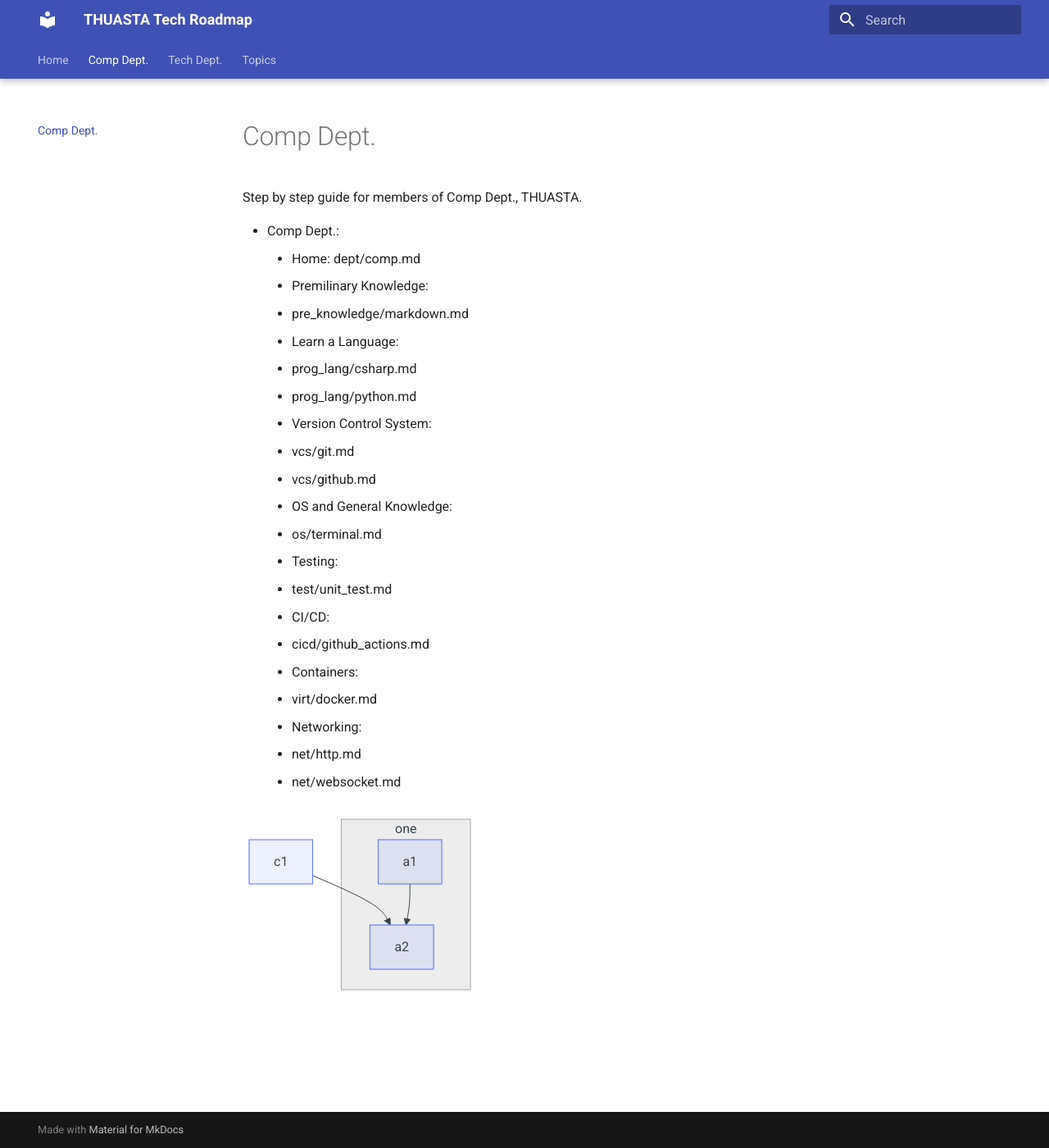
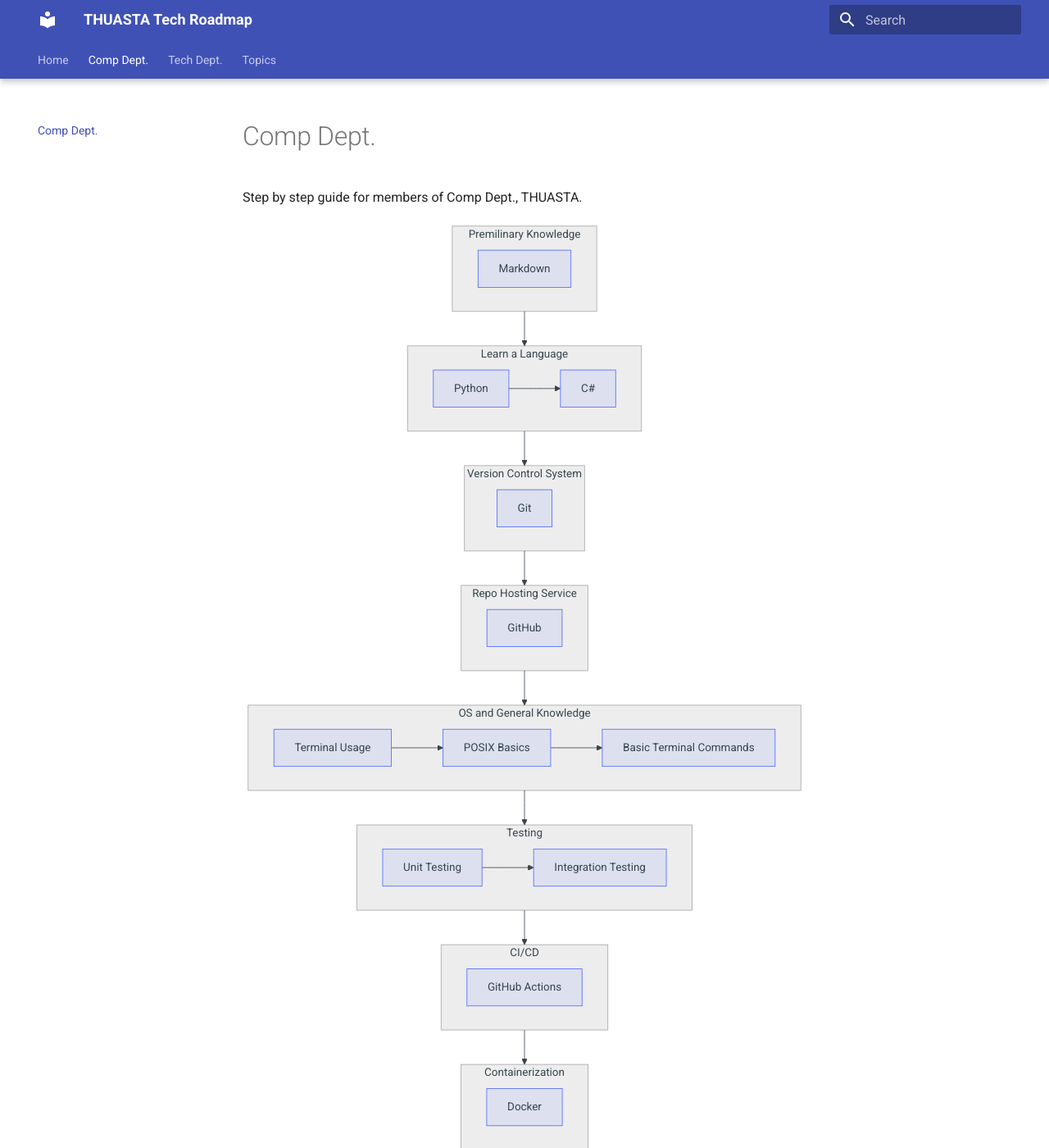
Before and after one commit to THUASTA/TechRoadmap, an MkDocs documentation site: the page built from docs/dept/comp.md, in a window 1280 px wide and 1400 px high. Shown: the whole window at 82% size. Built offline with MkDocs 1.6.1 and Material for MkDocs 9.7.7, drawn with Linux system fonts in a browser that asks for light colours; part of the change alters nothing that is shown.

Commit message:
docs: add roadmap for Comp Dept.

````diff
--- a/docs/dept/comp.md
+++ b/docs/dept/comp.md
@@ -2,32 +2,72 @@
 
 Step by step guide for members of Comp Dept., THUASTA.
 
-  - Comp Dept.:
-    - Home: dept/comp.md
-    - Premilinary Knowledge:
-      - pre_knowledge/markdown.md
-    - Learn a Language:
-      - prog_lang/csharp.md
-      - prog_lang/python.md
-    - Version Control System:
-      - vcs/git.md
-      - vcs/github.md
-    - OS and General Knowledge:
-      - os/terminal.md
-    - Testing:
-      - test/unit_test.md
-    - CI/CD:
-      - cicd/github_actions.md
-    - Containers:
-      - virt/docker.md
-    - Networking:
-      - net/http.md
-      - net/websocket.md
-
 ```mermaid
 flowchart TB
-    c1-->a2
-    subgraph ide1 [one]
-    a1-->a2
-    end
+  subgraph pre_knowledge[Premilinary Knowledge]
+    markdown[Markdown]
+  end
+
+  subgraph prog_lang[Learn a Language]
+    direction LR
+
+    python[Python]
+    csharp[C#]
+
+    python --> csharp
+  end
+
+  subgraph vcs[Version Control System]
+    git[Git]
+  end
+
+  subgraph repo[Repo Hosting Service]
+    github[GitHub]
+  end
+
+  subgraph os[OS and General Knowledge]
+    direction LR
+
+    terminal[Terminal Usage]
+    posix[POSIX Basics]
+    commands[Basic Terminal Commands]
+
+    terminal --> posix
+    posix --> commands
+  end
+
+  subgraph testing[Testing]
+    direction LR
+
+    unit_testing[Unit Testing]
+    integration_testing[Integration Testing]
+
+    unit_testing --> integration_testing
+  end
+
+  subgraph ci_cd[CI/CD]
+    github_actions[GitHub Actions]
+  end
+
+  subgraph container[Containerization]
+    docker[Docker]
+  end
+
+  subgraph networking[Networking]
+    direction LR
+
+    http[HTTP]
+    websockets[WebSockets]
+
+    http --> websockets
+  end
+
+  pre_knowledge --> prog_lang
+  prog_lang --> vcs
+  vcs --> repo
+  repo --> os
+  os --> testing
+  testing --> ci_cd
+  ci_cd --> container
+  container --> networking
 ```
````
